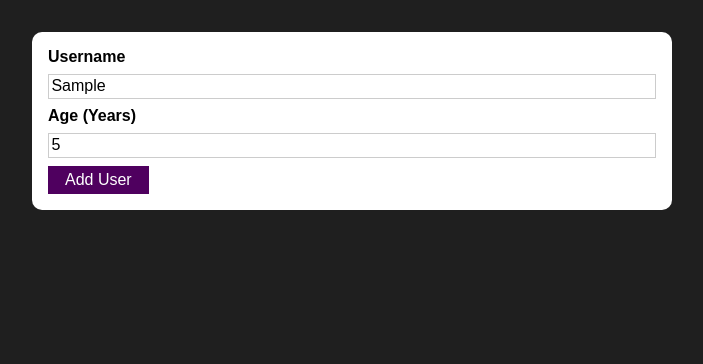
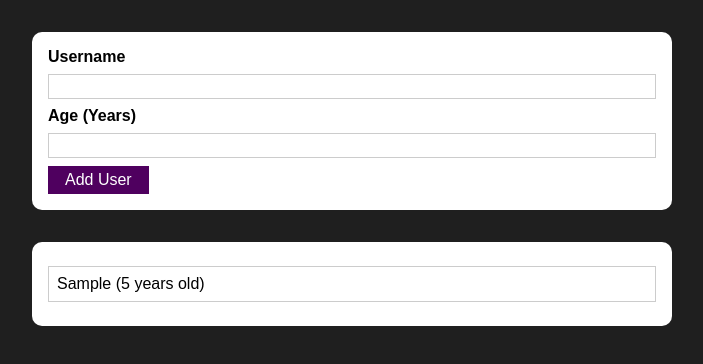
Before and after one commit to ValentinProg/AddingUser, a React (Create React App) app: page / in a window 1280 px wide. Both pictures are taken after typing "Sample", "5" into the empty fields and a click on the button "Add User". Shown: the top 364 px of the page, without its empty margins (288-991 px from the left). Built offline with nearby package versions, Linux system fonts and the light colour scheme.

Commit message:
add UserList

```diff
--- a/src/App.js
+++ b/src/App.js
@@ -1,14 +1,23 @@
-import React from 'react';
-import AddUser from './componets/Users/AddUser/AddUser';
+import React, { useState } from "react";
+import AddUser from "./componets/Users/AddUser/AddUser";
+import UserList from "./componets/Users/UserList/UserList";
 
 
-const App = () =>
-{
+const App = () => {
+  const [usersList, setUsersList] = useState([]);
+
+  const addUserHandler = (uName, uAge) => {
+    setUsersList((prevUsersList) => {
+      return [...prevUsersList, { name: uName, age: uAge, id: Math.random().toString() }];
+    });
+  };
+
   return (
     <div>
-<AddUser/>
+      <AddUser onAddUser={addUserHandler} />
+      <UserList users={usersList} />
     </div>
   );
-}
+};
 
 export default App;
--- a/src/componets/UI/Button/Button.jsx
+++ b/src/componets/UI/Button/Button.jsx
@@ -2,6 +2,7 @@
 import classes from "./Button.module.css";
 
 const Button = (props) => {
+
   return (
     <button
       className={classes.button}
--- a/src/componets/Users/AddUser/AddUser.jsx
+++ b/src/componets/Users/AddUser/AddUser.jsx
@@ -1,19 +1,41 @@
-import React from "react";
+import React , {useState} from "react";
 import Button from "../../UI/Button/Button";
 import Card from "../../UI/Card/Card";
 import clasess from './AddUser.module.css'
 
 const AddUser = (props) => {
+  const [enteredUserName, setEnteredUserName] = useState('')
+  const [enteredAge, setEnteredAge] = useState('')
+
     const addUserHandler = (event) => {
         event.preventDefault()
+        if (enteredUserName.trim().length === 0 || enteredAge.trim().length === 0) {
+          return
+        }
+        if (+enteredAge < 1) {
+          return
+        }
+        props.onAddUser(enteredUserName, enteredAge)
+        setEnteredUserName('')
+        setEnteredAge('')
     }
+
+    const userNameChangeHandler = (event) => {
+      setEnteredUserName(event.target.value)
+    }
+
+    const ageChangeHandler = (event) => {
+      setEnteredAge(event.target.value)
+    }
+
+
   return (
    <Card className={clasess.input}>
     <form onSubmit={addUserHandler}>
       <label htmlFor="username">Username</label>
-      <input id="username" type="text" />
+      <input id="username" type="text" value={enteredUserName} onChange={userNameChangeHandler}/>
       <label htmlFor="age">Age (Years)</label>
-      <input id="age" type="number" />
+      <input id="age" type="number" value={enteredAge} onChange={ageChangeHandler} />
       <Button type="submit">Add User</Button>
     </form>
     </Card>
--- /dev/null
+++ b/src/componets/Users/UserList/UserList.jsx
@@ -0,0 +1,19 @@
+import React from "react";
+import Card from "../../UI/Card/Card";
+import classes from './UserList.module.css'
+
+const UserList = (props) => {
+  return (
+    <Card className = {classes.users}>
+    <ul>
+      {props.users.map((user) => (
+        <li key={user.id}>
+          {user.name} ({user.age} years old)
+        </li>
+      ))}
+    </ul>
+    </Card>
+  );
+};
+
+export default UserList;
--- /dev/null
+++ b/src/componets/Users/UserList/UserList.module.css
@@ -0,0 +1,16 @@
+.users {
+    margin: 2rem auto;
+    width: 90%;
+    max-width: 40rem;
+  }
+
+  .users ul {
+    list-style: none;
+    padding: 1rem;
+  }
+
+  .users li {
+    border: 1px solid #ccc;
+    margin: 0.5rem 0;
+    padding: 0.5rem;
+  }
```
